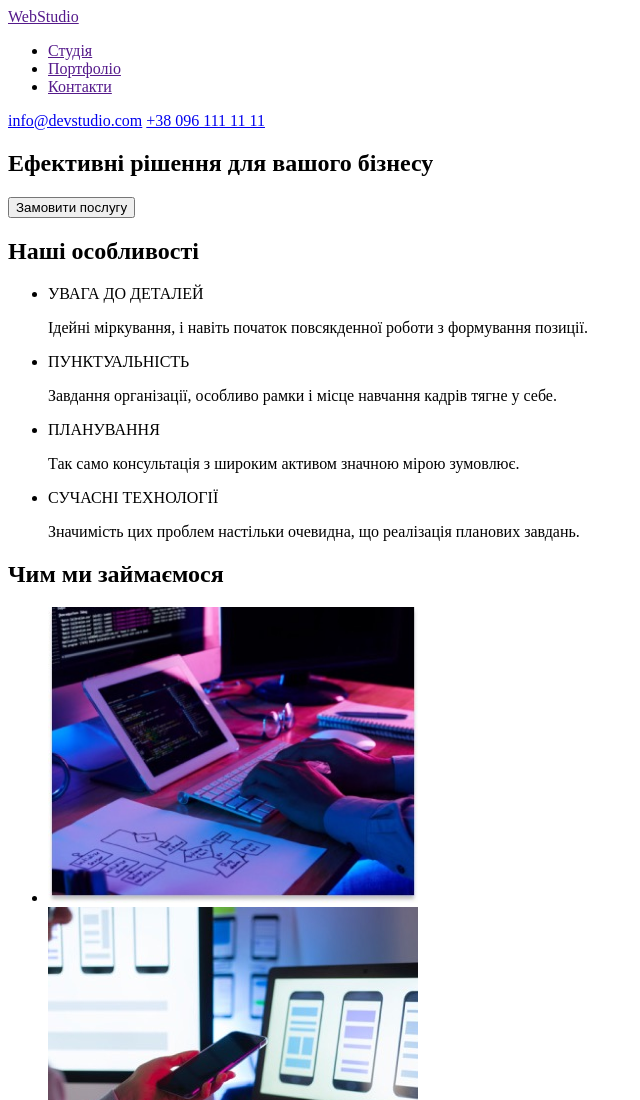
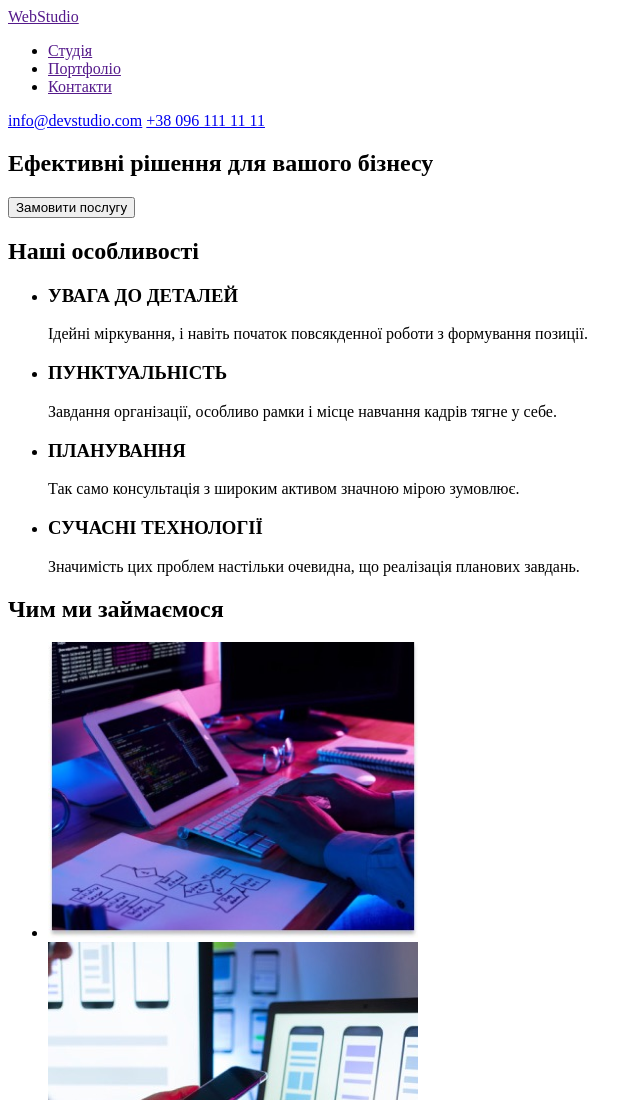
Before and after one commit to martinapovk/goit-markup-hw-01, a plain HTML site: page index.html in a window 1280 px wide. Shown: the top 1100 px of the page, without its empty margins (0-640 px from the left). Drawn offline with Linux system fonts and the light colour scheme.

Commit message:
update index.html

```diff
--- a/index.html
+++ b/index.html
@@ -29,16 +29,16 @@
         <section>
             <h2>Наші особливості</h2>
             <ul>
-                <li>УВАГА ДО ДЕТАЛЕЙ
+                <li><h3>УВАГА ДО ДЕТАЛЕЙ</h3>
                     <p>Ідейні міркування, і навіть початок повсякденної роботи з формування позиції.</p>
                 </li>
-                <li>ПУНКТУАЛЬНІСТЬ
+                <li><h3>ПУНКТУАЛЬНІСТЬ</h3>
                     <p>Завдання організації, особливо рамки і місце навчання кадрів тягне у себе.</p>
                 </li>
-                <li>ПЛАНУВАННЯ
+                <li><h3>ПЛАНУВАННЯ</h3>
                     <p>Так само консультація з широким активом значною мірою зумовлює.</p>
                 </li>
-                <li>СУЧАСНІ ТЕХНОЛОГІЇ
+                <li><h3>СУЧАСНІ ТЕХНОЛОГІЇ</h3>
                     <p>Значимість цих проблем настільки очевидна, що реалізація планових завдань.</p>
                 </li>
             </ul>
```
